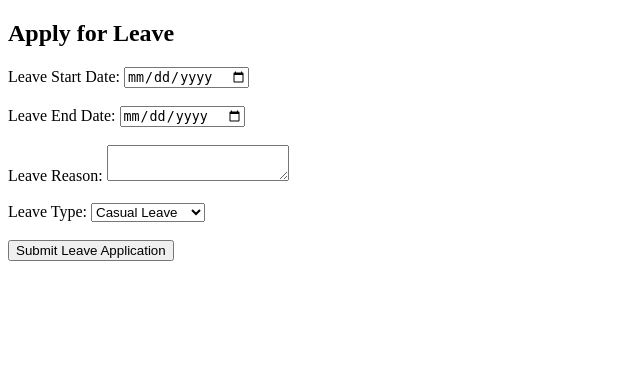
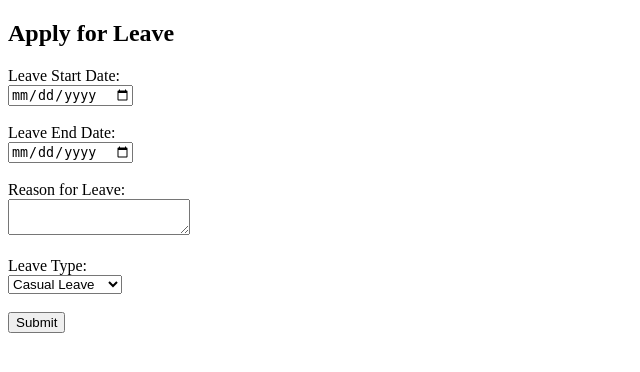
Before and after one commit to Anjali002424/leave_app_backend, a Flask app: page /apply_leave in a window 1280 px wide. Shown: the top 372 px of the page, without its empty margins (0-640 px from the left). Run offline with Flask 2, Linux system fonts and the light colour scheme; the visitor is signed in with stand-in values (Sample User, id 1).

Commit message:
Update apply_leave.html

```diff
--- a/templates/apply_leave.html
+++ b/templates/apply_leave.html
@@ -1,28 +1,30 @@
 <!DOCTYPE html>
-<html>
+<html lang="en">
 <head>
-    <title>Apply for Leave</title>
+    <meta charset="UTF-8">
+    <meta name="viewport" content="width=device-width, initial-scale=1.0">
+    <title>Apply Leave</title>
 </head>
 <body>
     <h2>Apply for Leave</h2>
-    <form method="POST" action="/apply_leave">
-        <label for="leave_start">Leave Start Date:</label>
+    <form method="POST" action="{{ url_for('apply_leave') }}">
+        <label for="leave_start">Leave Start Date:</label><br>
         <input type="date" id="leave_start" name="leave_start" required><br><br>
 
-        <label for="leave_end">Leave End Date:</label>
+        <label for="leave_end">Leave End Date:</label><br>
         <input type="date" id="leave_end" name="leave_end" required><br><br>
 
-        <label for="leave_reason">Leave Reason:</label>
+        <label for="leave_reason">Reason for Leave:</label><br>
         <textarea id="leave_reason" name="leave_reason" required></textarea><br><br>
 
-        <label for="leave_type">Leave Type:</label>
+        <label for="leave_type">Leave Type:</label><br>
         <select id="leave_type" name="leave_type" required>
             <option value="CL">Casual Leave</option>
             <option value="PL">Privilege Leave</option>
             <option value="SL">Sick Leave</option>
         </select><br><br>
 
-        <button type="submit">Submit Leave Application</button>
+        <input type="submit" value="Submit">
     </form>
 </body>
 </html>
```
